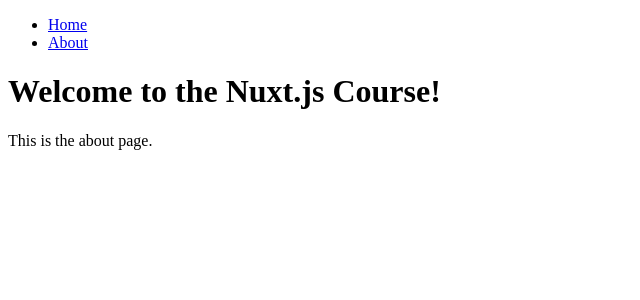
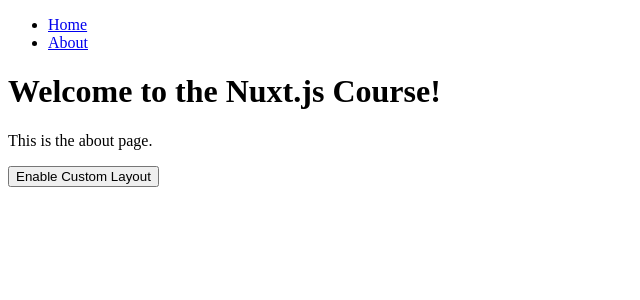
Before and after one commit to vic-cortes/udemy-nuxt-course, a Nuxt app: page /about in a window 1280 px wide. Shown: the top 300 px of the page, without its empty margins (0-640 px from the left). Built offline with nearby package versions, Linux system fonts and the light colour scheme.

Commit message:
16. Setting Different Layouts
- https://www.udemy.com/course/master-nuxt-full-stack-complete-guide/learn/lecture/39142478#overview

```diff
--- /dev/null
+++ b/app/layouts/another.vue
@@ -0,0 +1,6 @@
+<template>
+  <div>
+    <div>Another Layout</div>
+    <slot />
+  </div>
+</template>
--- a/app/pages/about.vue
+++ b/app/pages/about.vue
@@ -2,5 +2,12 @@
   <div>
     <h1>Welcome to the Nuxt.js Course!</h1>
     <p>This is the about page.</p>
+    <button @click="enableCustomLayout">Enable Custom Layout</button>
   </div>
 </template>
+
+<script setup>
+function enableCustomLayout() {
+  setPageLayout('another');
+}
+</script>
```
